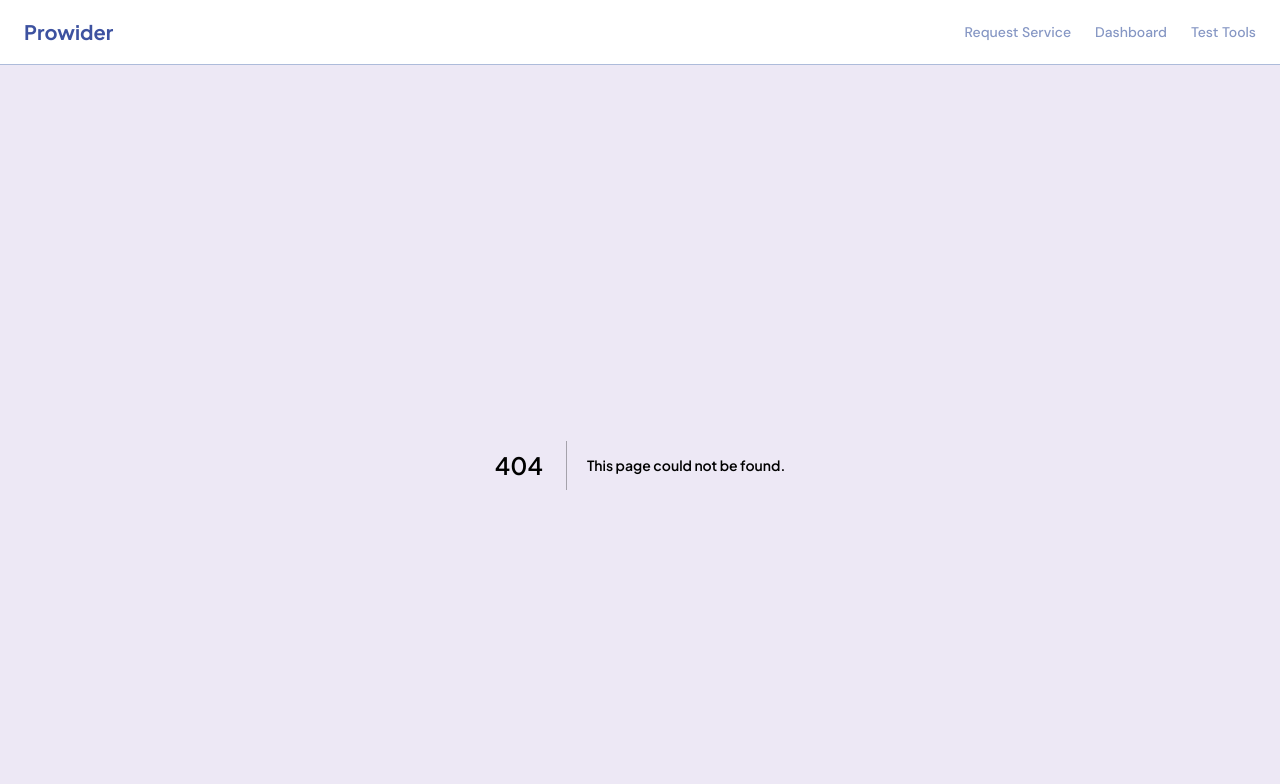
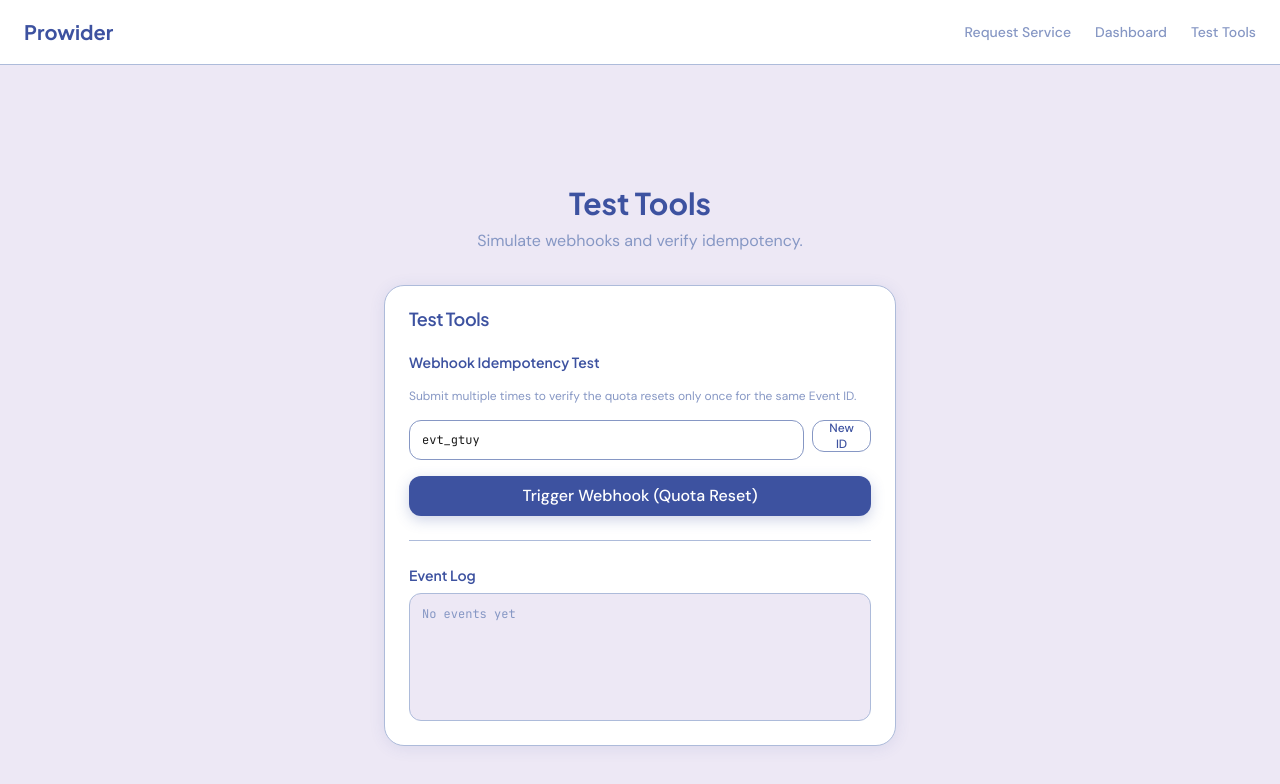
Before and after one commit to codebyharii/provider, a Next.js app: page /test-tools in a window 1280 px wide. Before the commit this address had no page. Shown: the top 784 px of the page. Built offline with nearby package versions, Linux system fonts and the light colour scheme.

Commit message:
feat: build test tools page

```diff
--- /dev/null
+++ b/src/app/test-tools/page.tsx
@@ -0,0 +1,13 @@
+import { TestPanel } from '@/components/TestPanel';
+
+export default function TestToolsPage() {
+  return (
+    <main className="min-h-screen bg-surface flex flex-col items-center justify-center p-6 space-y-8">
+      <div className="text-center space-y-2">
+        <h1 className="text-3xl font-display font-bold text-primary">Test Tools</h1>
+        <p className="text-muted">Simulate webhooks and verify idempotency.</p>
+      </div>
+      <TestPanel />
+    </main>
+  );
+}
```
